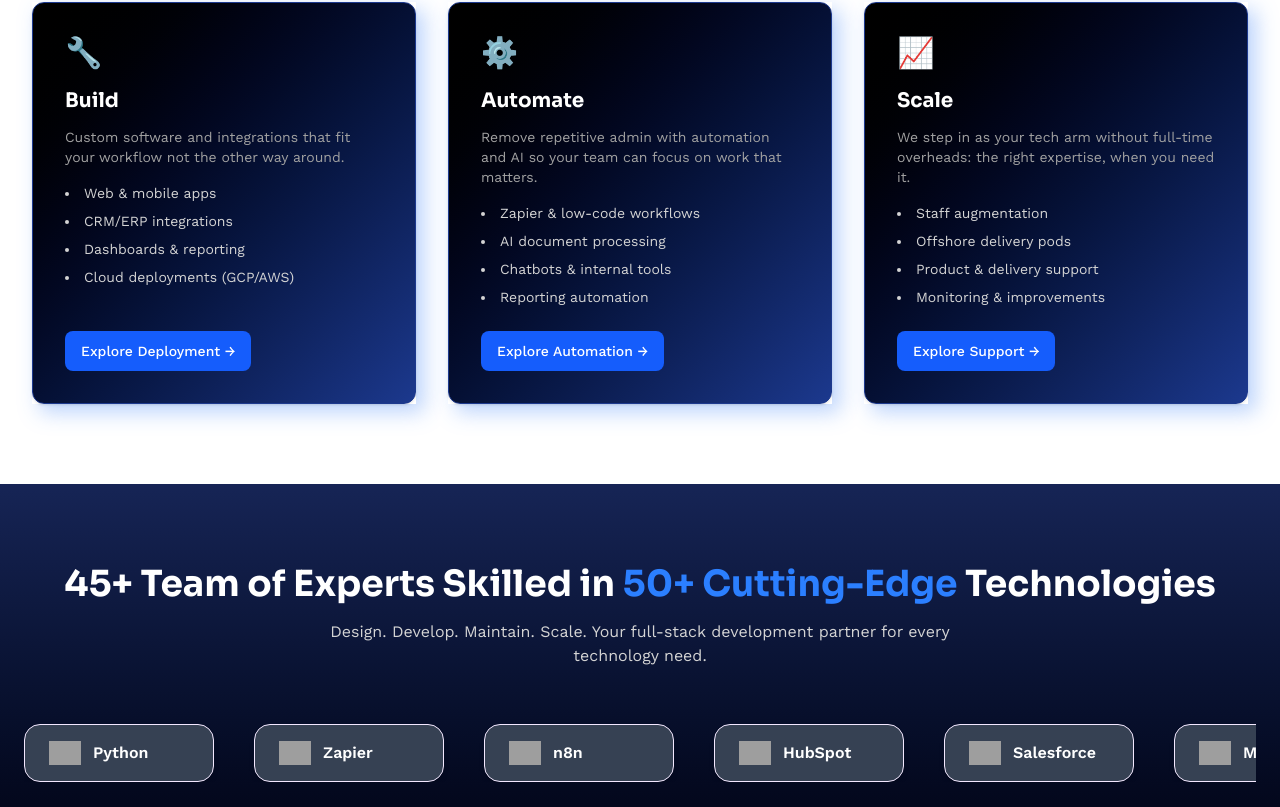
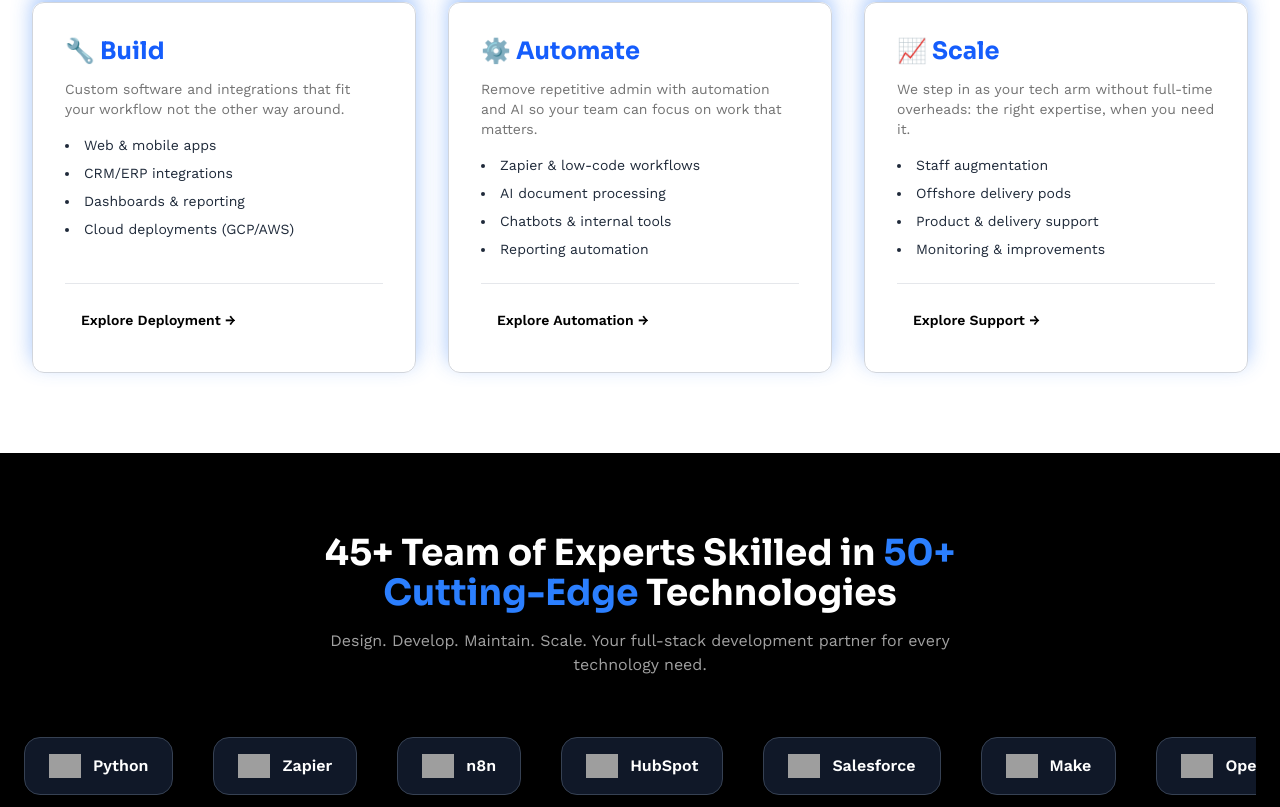
Before and after one commit to ricilixtech/ozgoat-webiste, a Next.js app: page / in a window 1280 px wide. Shown: the part 1573-2380 px from the top of the page. Built offline with nearby package versions, Linux system fonts and the light colour scheme; grey boxes are pictures that could not be loaded.

Commit message:
technloies

```diff
--- a/components/home/Hero.tsx
+++ b/components/home/Hero.tsx
@@ -55,7 +55,7 @@ const Hero = () => {
               </p>
             </motion.h1>
             <motion.h1 variants={slideInLeft} className="tracking-tight font-bold leading-tight font-heading text-4xl md:text-5xl xl:text-6xl 2xl:text-7xl text-white mb-2">
-              Expert AI Solutions & Custom <p className="text-blue-400">Automation Services</p> in Australia
+              Expert AI Solutions & Custom Business <p className="text-blue-500">Automation Services</p> in Australia
             </motion.h1>
             <motion.p variants={slideInLeft} className="text-base md:text-lg xl:text-xl 2xl:w-3/5 text-neutral-400 mb-8">
               We are a premier Software Development Company specializing in Custom CRM Development, AI Chatbot Integration, and Enterprise Software Systems. Trusted by Aussie businesses and SMEs. 45+ experts, 50+ technologies, delivering innovation since 2020.
--- a/components/home/ServicesOverview.tsx
+++ b/components/home/ServicesOverview.tsx
@@ -59,7 +59,7 @@ const ServicesOverview = () => {
   return (
     <section className="py-16 md:py-20 bg-white">
 
-      <div className="max-w-7xl mx-auto px-4 sm:px-6 lg:px-8">
+      <div className="max-w-8xl mx-auto px-4 sm:px-6 lg:px-8">
 
         {/* ================= HEADING SECTION ================= */}
         <motion.div
@@ -102,25 +102,22 @@ const ServicesOverview = () => {
           {/* CARD 1 */}
           <motion.div
             variants={slideUp}
-            className="w-full shadow-[8px_8px_20px_rgba(59,130,246,0.35)] "
+            className="w-full shadow-[0_-8px_20px_rgba(59,130,246,0.45)] rounded-xl"
           >
-
-              <div className="bg-gradient-to-br from-black to-blue-900 border border-blue-900 p-6 sm:p-8 rounded-xl shadow-sm hover:shadow-md transform hover:scale-105 transition duration-300 cursor-pointer h-full flex flex-col justify-between">
+            <div className="bg-white border border-gray-300 p-6 sm:p-8 rounded-xl h-full flex flex-col justify-between">
 
               {/* Icon + Heading */}
               <div>
-                  <div className="text-3xl mb-4">🔧</div>
-
-                  <h3 className="text-white font-bold font-heading text-xl mb-3">
-                    Build
+                <h3 className="text-blue-600 font-bold font-heading text-2xl mb-3">
+                  <span className="text-2xl mb-4">🔧</span> Build
                 </h3>
 
-                  <p className="text-neutral-400 text-sm mb-4">
+                <p className="text-neutral-500 text-sm mb-4">
                   Custom software and integrations that fit your workflow not the other way around.
                 </p>
 
                 {/* Bullet Points */}
-                  <ul className="text-neutral-300 text-sm space-y-2 list-disc list-inside">
+                <ul className="text-gray-800 text-sm space-y-2 list-disc list-inside">
                   <li>Web & mobile apps</li>
                   <li>CRM/ERP integrations</li>
                   <li>Dashboards & reporting</li>
@@ -128,42 +125,38 @@ const ServicesOverview = () => {
                 </ul>
               </div>
 
-                {/* Button */}
-                <div className="mt-6">
+              {/* Divider + Button */}
+              <div className="mt-6 pt-4 border-t border-gray-200">
                 <Link href="/services">
-                    <button className="px-4 bg-blue-600 hover:bg-blue-700 text-white text-sm font-medium py-2.5 rounded-lg transition duration-300">
+                  <button className="px-4 cursor-pointer text-black hover:text-gray-400 font-bold text-sm py-2.5 rounded-lg transition duration-300">
                     Explore Deployment →
                   </button>
                 </Link>
               </div>
 
             </div>
-
           </motion.div>
 
 
           {/* CARD 2 */}
           <motion.div
             variants={slideUp}
-            className="w-full shadow-[8px_8px_20px_rgba(59,130,246,0.35)] "
+            className="w-full shadow-[0_-8px_20px_rgba(59,130,246,0.45)] rounded-xl"
           >
-
-              <div className="bg-gradient-to-br from-black to-blue-900 border border-blue-900 p-6 sm:p-8 rounded-xl shadow-sm hover:shadow-md transform hover:scale-105 transition duration-300 cursor-pointer h-full flex flex-col justify-between">
+            <div className="bg-white border border-gray-300 p-6 sm:p-8 rounded-xl h-full flex flex-col justify-between">
 
               {/* Icon + Heading */}
               <div>
-                  <div className="text-3xl mb-4">⚙️</div>
-
-                  <h3 className="text-white font-bold font-heading text-xl mb-3">
-                  Automate
+                <h3 className="text-blue-600 font-bold font-heading text-2xl mb-3">
+                  <span className="text-2xl mb-4">⚙️</span> Automate
                 </h3>
 
-                  <p className="text-neutral-400 text-sm mb-4">
+                <p className="text-neutral-500 text-sm mb-4">
                   Remove repetitive admin with automation and AI so your team can focus on work that matters.
                 </p>
 
                 {/* Bullet Points */}
-                  <ul className="text-neutral-300 text-sm space-y-2 list-disc list-inside">
+                <ul className="text-gray-800 text-sm space-y-2 list-disc list-inside">
                   <li>Zapier & low-code workflows</li>
                   <li>AI document processing</li>
                   <li>Chatbots & internal tools</li>
@@ -171,43 +164,36 @@ const ServicesOverview = () => {
                 </ul>
               </div>
 
-                {/* Button */}
-                <div className="mt-6">
+              {/* Divider + Button */}
+              <div className="mt-6 pt-4 border-t border-gray-200">
                 <Link href="/services">
-                    <button className="px-4 bg-blue-600 hover:bg-blue-700 text-white text-sm font-medium py-2.5 rounded-lg transition duration-300">
+                  <button className="px-4 cursor-pointer text-black hover:text-gray-400 font-bold text-sm py-2.5 rounded-lg transition duration-300">
                     Explore Automation →
                   </button>
                 </Link>
               </div>
 
             </div>
-
           </motion.div>
-
-
           {/* CARD 3 */}
 <motion.div
   variants={slideUp}
-            className="w-full shadow-[8px_8px_20px_rgba(59,130,246,0.35)] "
+  className="w-full shadow-[0_-8px_20px_rgba(59,130,246,0.45)] rounded-xl"
 >
-
-              <div className="bg-gradient-to-br from-black to-blue-900 border border-blue-900 p-6 sm:p-8 rounded-xl shadow-sm hover:shadow-md transform hover:scale-105 transition duration-300 cursor-pointer h-full flex flex-col justify-between">
+  <div className="bg-white border border-gray-300 p-6 sm:p-8 rounded-xl h-full flex flex-col justify-between">
 
     {/* Icon + Heading */}
     <div>
-                  <div className="text-3xl mb-4">📈
-                  </div>
-
-                  <h3 className="text-white font-bold font-heading text-xl mb-3">
-                  Scale
+      <h3 className="text-blue-600 font-bold font-heading text-2xl mb-3">
+        <span className="text-2xl mb-4">📈</span> Scale
       </h3>
 
-                  <p className="text-neutral-400 text-sm mb-4">
+      <p className="text-neutral-500 text-sm mb-4">
         We step in as your tech arm without full-time overheads: the right expertise, when you need it.
       </p>
 
       {/* Bullet Points */}
-                  <ul className="text-neutral-300 text-sm space-y-2 list-disc list-inside">
+      <ul className="text-gray-800 text-sm space-y-2 list-disc list-inside">
         <li>Staff augmentation</li>
         <li>Offshore delivery pods</li>
         <li>Product & delivery support</li>
@@ -215,17 +201,16 @@ const ServicesOverview = () => {
       </ul>
     </div>
 
-                {/* Button */}
-                <div className="mt-6">
+    {/* Divider + Button */}
+    <div className="mt-6 pt-4 border-t border-gray-200">
       <Link href="/services">
-                    <button className="px-4 bg-blue-600 hover:bg-blue-700 text-white text-sm font-medium py-2.5 rounded-lg transition duration-300">
+        <button className="px-4 cursor-pointer text-black hover:text-gray-400 font-bold text-sm py-2.5 rounded-lg transition duration-300">
           Explore Support →
         </button>
       </Link>
     </div>
 
   </div>
-
 </motion.div>
         </motion.div>
       </div>
--- a/components/home/Technologies.tsx
+++ b/components/home/Technologies.tsx
@@ -52,12 +52,12 @@ const TechRow = ({
                         key={index}
                         className="
 flex items-center gap-2 md:gap-3
-bg-gray-700 backdrop-blur-md shadow-md
+bg-gray-900 backdrop-blur-md shadow-md
 rounded-xl md:rounded-2xl
 px-3 md:px-6
 py-2 md:py-3
-min-w-[120px] md:min-w-[190px]
-border border-purple-100
+min-w-[60px] md:min-w-[120px]
+border border-gray-700
 hover:shadow-purple-200 hover:shadow-lg
 transition-all duration-300
 "       >
@@ -82,22 +82,21 @@ transition-all duration-300
 
 const Technologies = () => {
     return (
-        <section className="py-20 bg-gradient-to-b from-blue-950 to-black overflow-hidden">
+        <section className="py-20 bg-black to-black overflow-hidden">
             <div className=" px-6">
 
                 {/* Heading */}
-                <div className="text-center mb-14">
-                    <h2 className="text-3xl md:text-4xl font-bold font-heading text-white mb-4">
-                    45+ Team of Experts Skilled
-                    in <span className="text-blue-500">
-                    50+ Cutting-Edge
-                        </span>{" "}Technologies
-                    </h2>
-                    <p className="text-neutral-300 max-w-2xl mx-auto text-sm md:text-base">
-                    Design. Develop. Maintain. Scale. Your full-stack development partner for every technology need.
-                    </p>
-                </div>
-
+                <div className="flex flex-col items-center justify-center text-center pb-15  px-4">
+  <div className=" max-w-2xl">
+    <h2 className="text-3xl md:text-4xl font-bold font-heading text-white mb-4">
+      45+ Team of Experts Skilled in{" "}
+      <span className="text-blue-500">50+ Cutting-Edge</span> Technologies
+    </h2>
+    <p className="text-neutral-400 text-sm md:text-base">
+      Design. Develop. Maintain. Scale. Your full-stack development partner for every technology need.
+    </p>
+  </div>
+</div>
                 {/* Desktop → 2 Rows */}
                 <div className="hidden md:block space-y-12">
                     <TechRow items={row1Technologies} />
```
Lines whose indentation alone changed are shown as unchanged.
